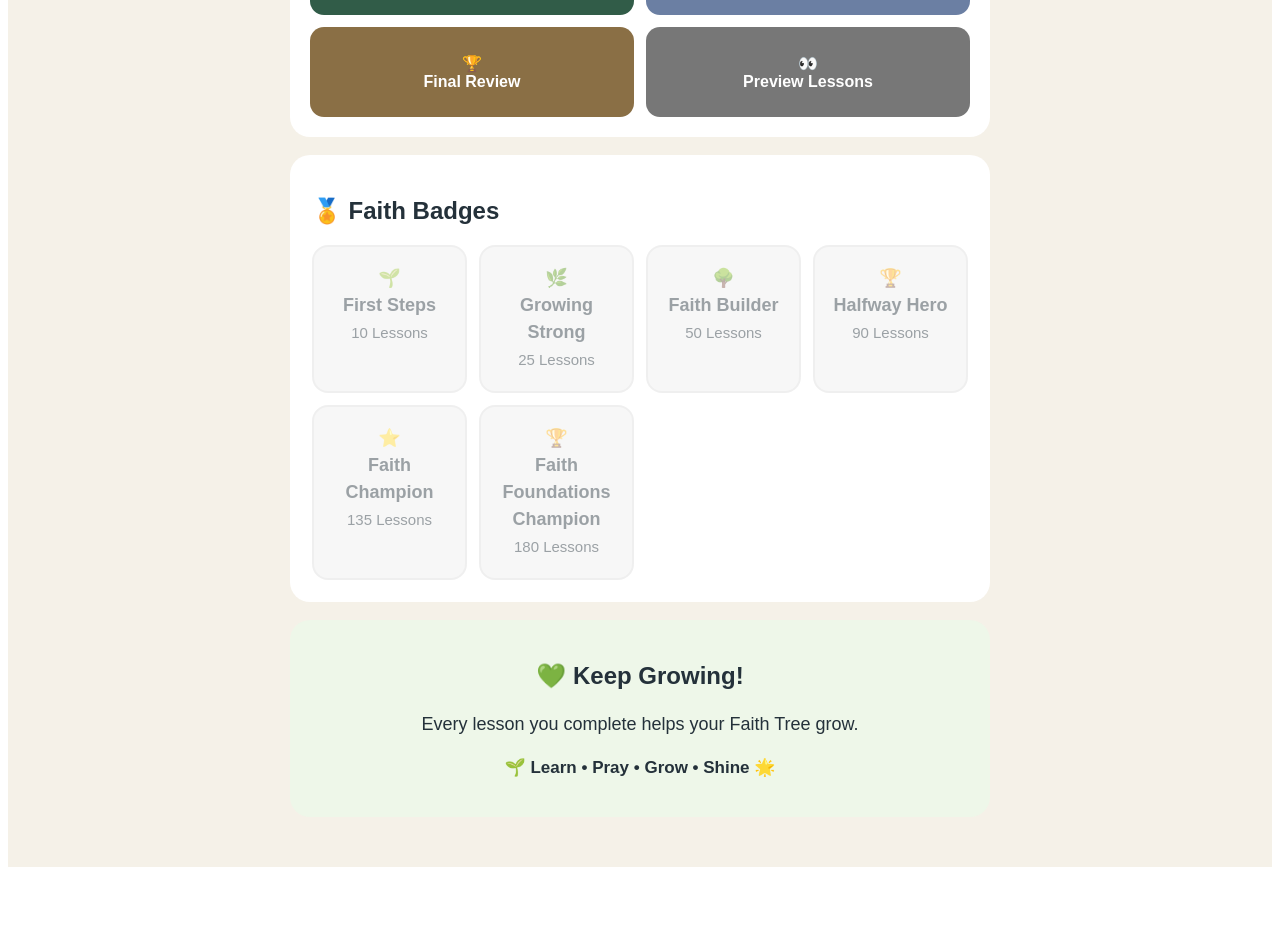
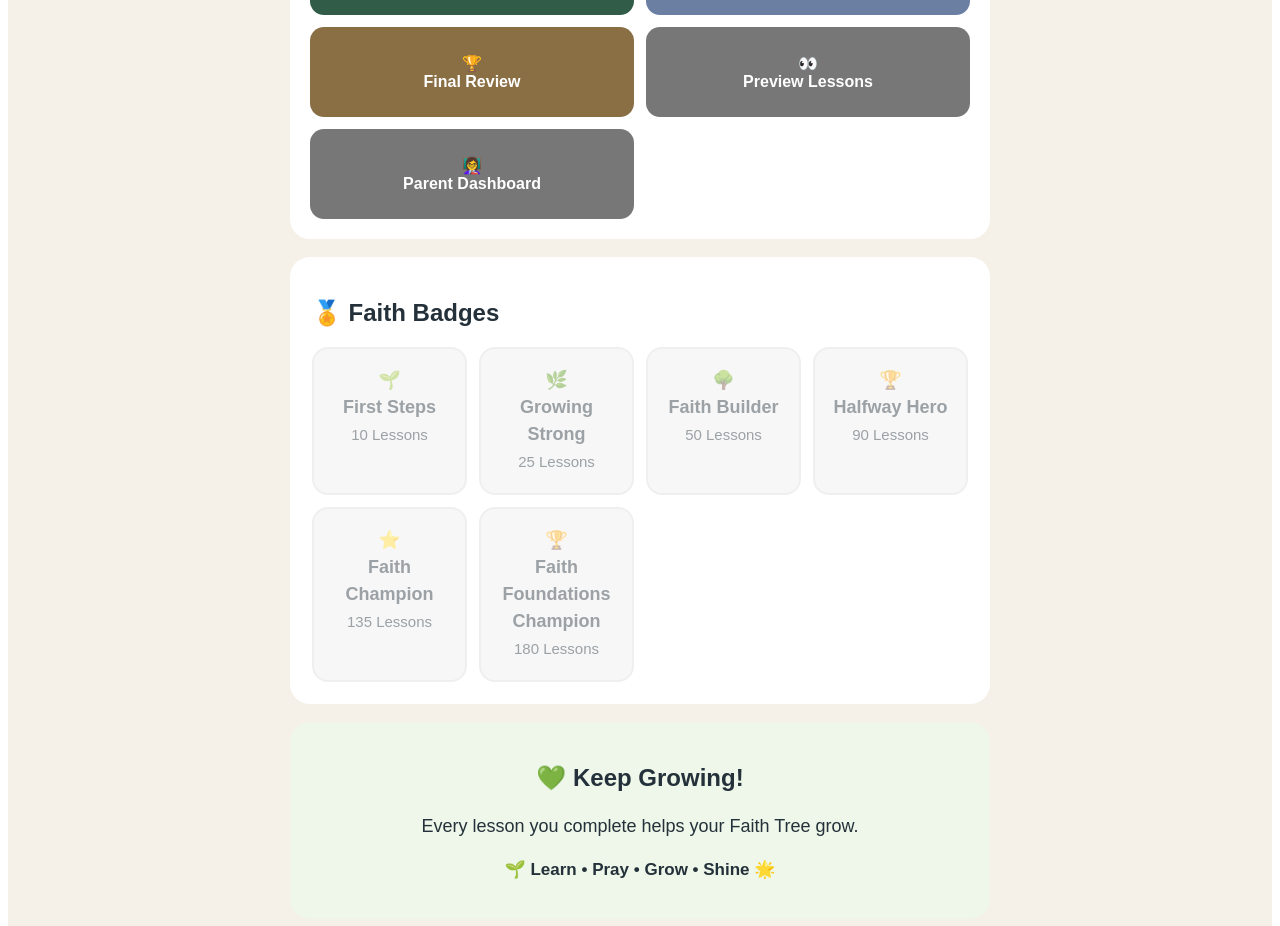
Before and after one commit to ahamilton1210ah-maker/faith-foundations-mm-adventure, a Next.js app: page /app in a window 1280 px wide. Shown: the part 1074-2000 px from the top of the page. Before the commit the page ends 1949 px from the top, so only its background shows below. Built offline with nearby package versions, Linux system fonts and the light colour scheme.

Commit message:
Add button for Parent Dashboard navigation

```diff
--- a/app/app/page.js
+++ b/app/app/page.js
@@ -237,6 +237,16 @@ export default function Home() {
   <br />
   Preview Lessons
 </button>
+    <button
+  onClick={() => {
+    window.location.href = "/parent";
+  }}
+  style={buttonStyle("#777")}
+>
+  👩‍🏫
+  <br />
+  Parent Dashboard
+</button>
           </div>
         </section>
 {/* BADGES */}
```
